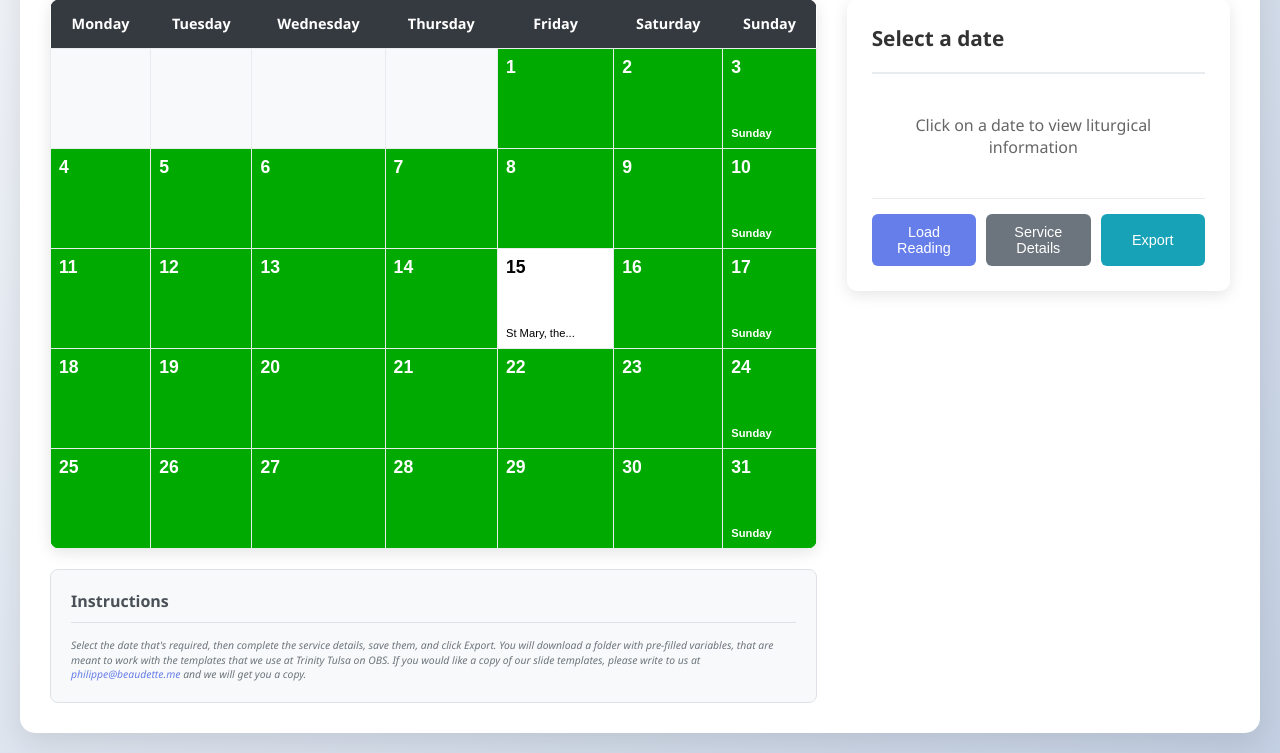
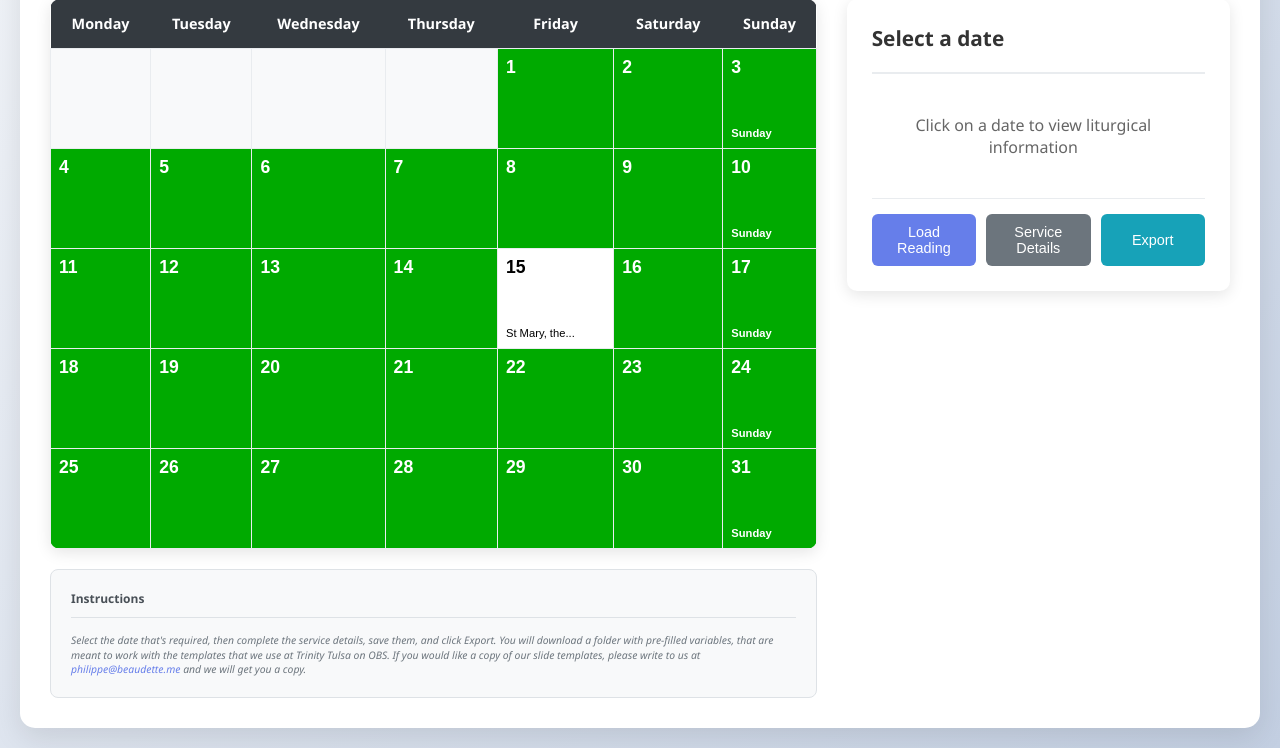
Before and after one commit to philippe-in-sf/LiturgyCreator, a Flask app: page / in a window 1280 px wide. Shown: the part 304-1057 px from the top of the page. Run offline with Flask 3, Linux system fonts and the light colour scheme.

Commit message:
Adjust header font size for instructions on the calendar view
Reduce font-size of .instructions h4 in templates/calendar.html from 1rem to 0.75rem.

Replit-Commit-Author: Agent
Replit-Commit-Session-Id: 384dec8e-8a16-462f-a632-3e99a11fa241
Replit-Commit-Checkpoint-Type: full_checkpoint

```diff
--- a/templates/calendar.html
+++ b/templates/calendar.html
@@ -422,7 +422,7 @@
         .instructions h4 {
             margin: 0 0 10px 0;
             color: #495057;
-            font-size: 1rem;
+            font-size: 0.75rem;
             font-weight: 600;
         }
 
```
